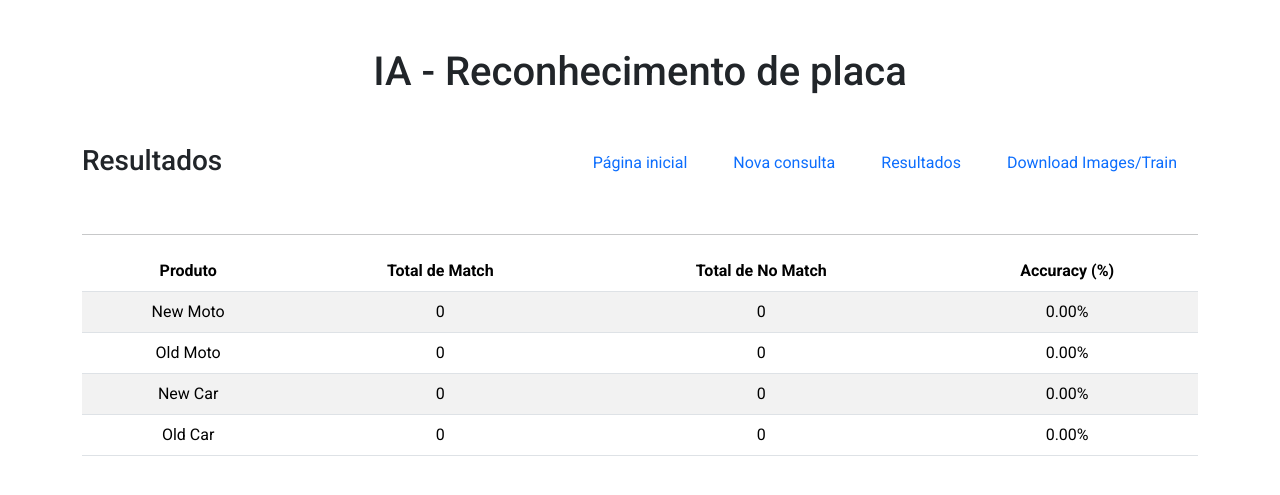
After one commit to AlanPretes/boilerplate_ia, a Django app: page /plate/resultados/ in a window 1280 px wide. The commit adds this page. Shown: the top 495 px of the page. Run offline with Django 4.2, Linux system fonts and the light colour scheme; the visitor is signed in with stand-in values (Sample User, id 1); data that the repository does not hold is empty.

Commit message:
:fix: ajustes de salvar imagens e html de resultado

```diff
--- a/plate/urls.py
+++ b/plate/urls.py
@@ -6,6 +6,7 @@ app_name = 'plate'
 urlpatterns = [
     path('index/', views.index, name='index'),  # Rota para a página inicial
     path('new/', views.new, name='new'),  # Rota para criar uma nova consulta
+    path('resultados/', views.resultados_view, name='resultados'),
     path('api/new-plate/', views.new_plate_api, name='new_plate_api'),
     path('download-yolo-txt/', views.download_yolo_txt, name='download_yolo_txt'),
 ]
--- a/plate/views.py
+++ b/plate/views.py
@@ -18,6 +18,7 @@ from rest_framework.response import Response
 from rest_framework import status
 from django.views.decorators.csrf import csrf_exempt
 from django.utils import timezone
+from django.db.models import Count, Sum
 
 
 @login_required
@@ -73,21 +74,21 @@ def new(request):
 
                 # Reabre o arquivo para leitura e salva na pasta 'nao_reconhecido'
                 file.seek(0)  # Garante que o ponteiro do arquivo esteja no início
-                unrecognized_image_name = os.path.join(save_directory, f"{identifier}_{file.name}")
+                unrecognized_image_name = os.path.join(save_directory, f"{identifier}_{plate}")
                 with open(unrecognized_image_name, 'wb') as f:
                     f.write(file.read())
 
             # Salva as imagens `thumb_top` e `thumb_bottom`
             if result.get('thumb_top'):
-                save_directory = './media/images/plates/top'
+                save_directory = './'
                 thumb_top_data = base64.b64decode(result['thumb_top'])
-                thumb_top_name = os.path.join(save_directory, f"{identifier}_{file.name}_top.jpg")
+                thumb_top_name = os.path.join(save_directory, f"TOP_{identifier}_{plate}.jpg")
                 new_plate.img_top.save(thumb_top_name, ContentFile(thumb_top_data))
 
             if result.get('thumb_bottom'):
-                save_directory = './media/images/plates/bottom'
+                save_directory = './'
                 thumb_bottom_data = base64.b64decode(result['thumb_bottom'])
-                thumb_bottom_name = os.path.join(save_directory, f"{identifier}_{file.name}_bottom.jpg")
+                thumb_bottom_name = os.path.join(save_directory, f"BOTTOM_{identifier}_{plate}.jpg")
                 new_plate.img_bottom.save(thumb_bottom_name, ContentFile(thumb_bottom_data))
 
             # Associa o resultado ao modelo PlateModel
@@ -249,20 +250,20 @@ def new_plate_api(request):
     if result.get('product') == 'Produto não reconhecido' or result.get('result') == 'Placa não reconhecida':
         save_directory = 'nao_reconhecido/'
         os.makedirs(save_directory, exist_ok=True)
-        unrecognized_image_name = os.path.join(save_directory, f"{identifier}_{image_name}")
+        unrecognized_image_name = os.path.join(save_directory, f"{identifier}_{plate}.jpg")
         with open(unrecognized_image_name, 'wb') as f:
             f.write(image_file.read())
 
     if result.get('thumb_top'):
         save_directory = './'
         thumb_top_data = base64.b64decode(result['thumb_top'])
-        thumb_top_name = os.path.join(save_directory, f"TOP_{identifier}_{image_name}")
+        thumb_top_name = os.path.join(save_directory, f"TOP_{identifier}_{plate}.jpg")
         new_plate.img_top.save(thumb_top_name, ContentFile(thumb_top_data))
 
     if result.get('thumb_bottom'):
         save_directory = './'
         thumb_bottom_data = base64.b64decode(result['thumb_bottom'])
-        thumb_bottom_name = os.path.join(save_directory, f"BOTTOM_{identifier}_{image_name}_bottom.jpg")
+        thumb_bottom_name = os.path.join(save_directory, f"BOTTOM_{identifier}_{plate}.jpg")
         new_plate.img_bottom.save(thumb_bottom_name, ContentFile(thumb_bottom_data))
 
     new_plate.product = result.get('product', 'Produto Desconhecido')
@@ -286,3 +287,49 @@ def new_plate_api(request):
     }
 
     return Response(response_data, status=status.HTTP_201_CREATED)
+
+
+@login_required
+def resultados_view(request):
+    # New Moto
+    new_moto_match_count = PlateModel.objects.filter(match=True, product="New Moto").count()
+    new_moto_no_match_count = PlateModel.objects.filter(match=False, product="New Moto").count()
+    new_moto_total = new_moto_match_count + new_moto_no_match_count
+    new_moto_accuracy = (new_moto_match_count / new_moto_total) * 100 if new_moto_total > 0 else 0
+
+    # Old Moto
+    old_moto_match_count = PlateModel.objects.filter(match=True, product="Old Moto").count()
+    old_moto_no_match_count = PlateModel.objects.filter(match=False, product="Old Moto").count()
+    old_moto_total = old_moto_match_count + old_moto_no_match_count
+    old_moto_accuracy = (old_moto_match_count / old_moto_total) * 100 if old_moto_total > 0 else 0
+
+    # New Car
+    new_car_match_count = PlateModel.objects.filter(match=True, product="New Car").count()
+    new_car_no_match_count = PlateModel.objects.filter(match=False, product="New Car").count()
+    new_car_total = new_car_match_count + new_car_no_match_count
+    new_car_accuracy = (new_car_match_count / new_car_total) * 100 if new_car_total > 0 else 0
+
+    # Old Car
+    old_car_match_count = PlateModel.objects.filter(match=True, product="Old Car").count()
+    old_car_no_match_count = PlateModel.objects.filter(match=False, product="Old Car").count()
+    old_car_total = old_car_match_count + old_car_no_match_count
+    old_car_accuracy = (old_car_match_count / old_car_total) * 100 if old_car_total > 0 else 0
+
+    context = {
+        'new_moto_match_count': new_moto_match_count,
+        'new_moto_no_match_count': new_moto_no_match_count,
+        'new_moto_accuracy': new_moto_accuracy,
+
+        'old_moto_match_count': old_moto_match_count,
+        'old_moto_no_match_count': old_moto_no_match_count,
+        'old_moto_accuracy': old_moto_accuracy,
+
+        'new_car_match_count': new_car_match_count,
+        'new_car_no_match_count': new_car_no_match_count,
+        'new_car_accuracy': new_car_accuracy,
+
+        'old_car_match_count': old_car_match_count,
+        'old_car_no_match_count': old_car_no_match_count,
+        'old_car_accuracy': old_car_accuracy,
+    }
+    return render(request, 'plate/resultados.html', context)
--- a/templates/plate/base.html
+++ b/templates/plate/base.html
@@ -28,6 +28,7 @@
             <div>
                 <a href="{% url 'plate:index' %}" class="btn mx-2 text-primary">Página inicial</a>
                 <a href="{% url 'plate:new' %}" class="btn mx-2 text-primary">Nova consulta</a>
+                <a href="{% url 'plate:resultados' %}" class="btn mx-2 text-primary">Resultados</a>
                 <a href="{% url 'plate:download_yolo_txt' %}" class="btn mx-2 text-primary">Download Images/Train</a>
             </div>
         </div>
--- /dev/null
+++ b/templates/plate/resultados.html
@@ -0,0 +1,47 @@
+{% extends 'plate/base.html' %}
+
+{% block page_title %}Resultados{% endblock %}
+{% block title %}Resultados{% endblock %}
+
+{% block content %}
+<div class="table-responsive">
+    <table class="table text-center table-striped">
+        <thead>
+            <tr>
+                <th>Produto</th>
+                <th>Total de Match</th>
+                <th>Total de No Match</th>
+                <th>Accuracy (%)</th>
+            </tr>
+        </thead>
+        <tbody>
+            <tr>
+                <td>New Moto</td>
+                <td>{{ new_moto_match_count }}</td>
+                <td>{{ new_moto_no_match_count }}</td>
+                <td>{{ new_moto_accuracy|floatformat:2 }}%</td>
+            </tr>
+            <tr>
+                <td>Old Moto</td>
+                <td>{{ old_moto_match_count }}</td>
+                <td>{{ old_moto_no_match_count }}</td>
+                <td>{{ old_moto_accuracy|floatformat:2 }}%</td>
+            </tr>
+            <tr>
+                <td>New Car</td>
+                <td>{{ new_car_match_count }}</td>
+                <td>{{ new_car_no_match_count }}</td>
+                <td>{{ new_car_accuracy|floatformat:2 }}%</td>
+            </tr>
+            <tr>
+                <td>Old Car</td>
+                <td>{{ old_car_match_count }}</td>
+                <td>{{ old_car_no_match_count }}</td>
+                <td>{{ old_car_accuracy|floatformat:2 }}%</td>
+            </tr>
+        </tbody>
+    </table>
+</div>
+
+
+{% endblock content %}
```
Also changed, not shown: 1 other file.
